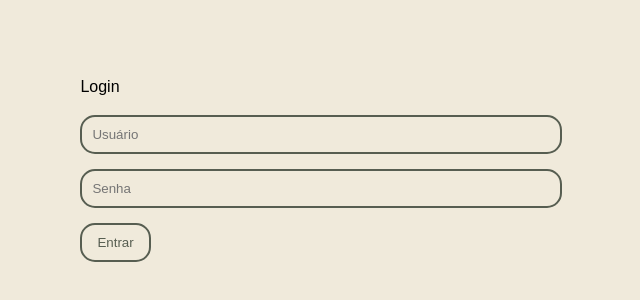
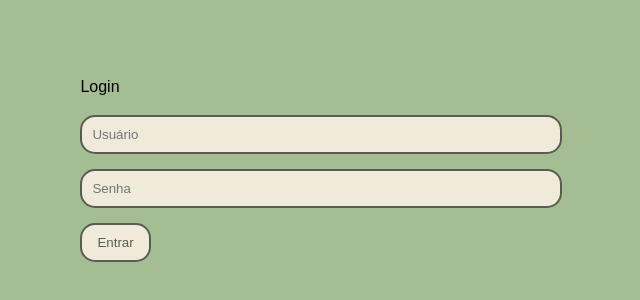
Before and after one commit to emberjp/AcolheMED, a plain HTML site: page public/index.html in a window 1280 px wide. Shown: the part 230-530 px from the top of the page, without its empty margins (319-959 px from the left). Drawn offline with Linux system fonts and the light colour scheme.

Commit message:
fixes color of the body

```diff
--- a/src/css/styles.css
+++ b/src/css/styles.css
@@ -11,7 +11,7 @@
 
 body {
     font-family: Arial, sans-serif;
-    background-color: var(--beige);
+    background-color: var(--light-green);
     display: flex;
     justify-content: center;
     align-items: center;
```
